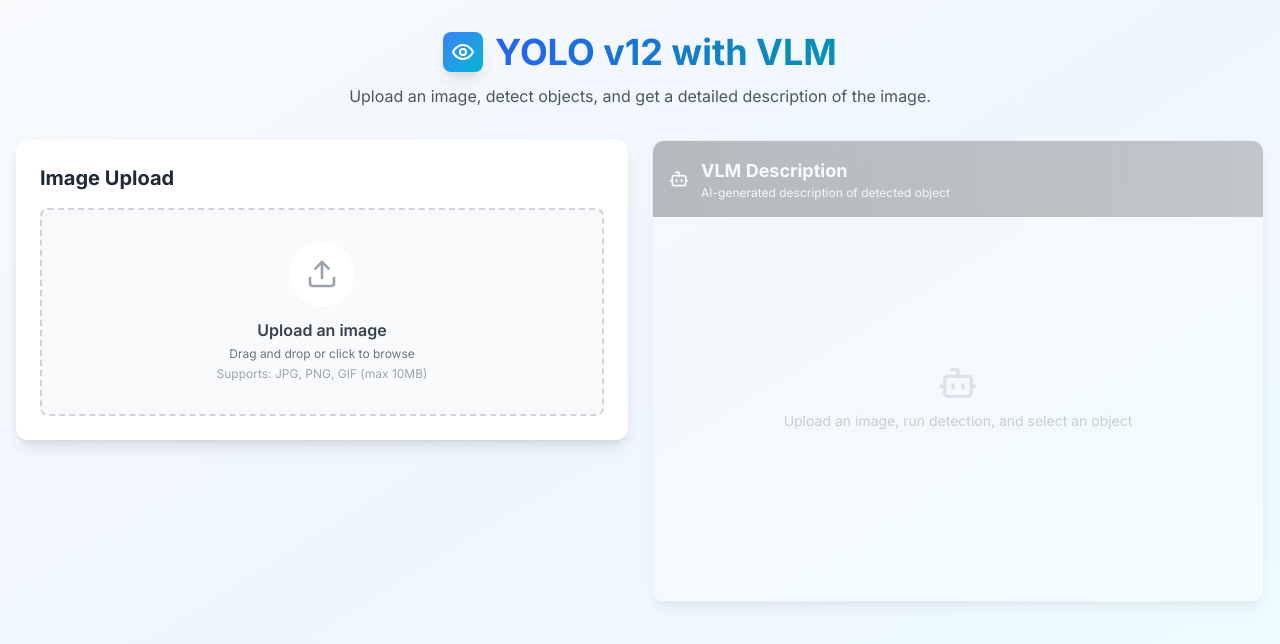
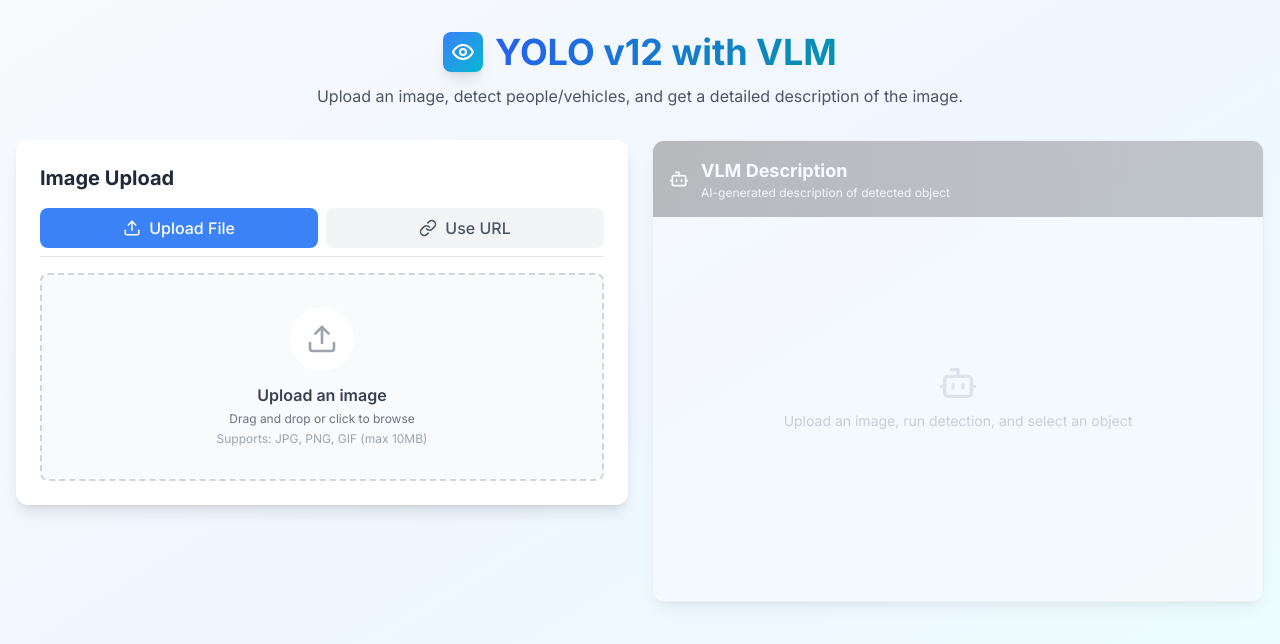
Before and after one commit to HasinMahir77/AaladinAI-VLM, a React (Vite) app in the folder webapp/: page / in a window 1280 px wide. Shown: the top 644 px of the page. Built offline with nearby package versions, Linux system fonts and the light colour scheme.

Commit message:
First Prototype Complete

```diff
--- a/webapp/index.html
+++ b/webapp/index.html
@@ -4,7 +4,7 @@
     <meta charset="UTF-8" />
     <link rel="icon" type="image/svg+xml" href="/vite.svg" />
     <meta name="viewport" content="width=device-width, initial-scale=1.0" />
-    <title>Image Detection VLM Chatbot App</title>
+    <title>Detection + VLM</title>
   </head>
   <body>
     <div id="root"></div>
--- a/webapp/src/App.tsx
+++ b/webapp/src/App.tsx
@@ -120,7 +120,7 @@
             </h1>
           </div>
           <p className="text-gray-600">
-            Upload an image, detect objects, and get a detailed description of the image.
+            Upload an image, detect people/vehicles, and get a detailed description of the image.
           </p>
         </header>
 
@@ -166,7 +166,7 @@
                     ) : (
                       <span className="flex items-center gap-2">
                         <Eye size={20} />
-                        Detect Objects
+                        Detect
                       </span>
                     )}
                   </button>
--- a/webapp/src/components/DetectionResults.tsx
+++ b/webapp/src/components/DetectionResults.tsx
@@ -37,7 +37,7 @@
                 }
               `}
             >
-              <div className="aspect-square bg-gray-100 rounded overflow-hidden mb-1.5">
+              <div className="bg-gray-100 rounded overflow-hidden mb-1.5 flex items-center justify-center min-h-[120px]">
                 <DetectionThumbnail
                   imageUrl={imageUrl}
                   detection={detection}
@@ -74,7 +74,7 @@
     <img
       src={croppedImageSrc}
       alt={detection.class}
-      className="w-full h-full object-cover"
+      className="max-w-full max-h-[200px] object-contain"
     />
   );
 }
--- a/webapp/src/components/ImageUpload.tsx
+++ b/webapp/src/components/ImageUpload.tsx
@@ -1,5 +1,5 @@
 import { useState, useRef } from 'react';
-import { Upload, X } from 'lucide-react';
+import { Upload, X, Link } from 'lucide-react';
 
 interface ImageUploadProps {
   onImageSelected: (file: File, imageUrl: string) => void;
@@ -9,6 +9,9 @@
 
 export default function ImageUpload({ onImageSelected, currentImage, onRemoveImage }: ImageUploadProps) {
   const [isDragging, setIsDragging] = useState(false);
+  const [useUrl, setUseUrl] = useState(false);
+  const [urlInput, setUrlInput] = useState('');
+  const [isLoadingUrl, setIsLoadingUrl] = useState(false);
   const fileInputRef = useRef<HTMLInputElement>(null);
 
   const handleDragOver = (e: React.DragEvent) => {
@@ -57,6 +60,32 @@
     fileInputRef.current?.click();
   };
 
+  const handleUrlSubmit = async () => {
+    if (!urlInput.trim()) return;
+
+    setIsLoadingUrl(true);
+    try {
+      const response = await fetch(urlInput);
+      if (!response.ok) throw new Error('Failed to fetch image');
+
+      const blob = await response.blob();
+      if (!blob.type.startsWith('image/')) {
+        alert('URL does not point to a valid image');
+        return;
+      }
+
+      const file = new File([blob], 'url-image.jpg', { type: blob.type });
+      const imageUrl = URL.createObjectURL(file);
+      onImageSelected(file, imageUrl);
+      setUrlInput('');
+    } catch (error) {
+      alert('Failed to load image from URL. Please check the URL and try again.');
+      console.error(error);
+    } finally {
+      setIsLoadingUrl(false);
+    }
+  };
+
   if (currentImage) {
     return (
       <div className="relative">
@@ -77,6 +106,65 @@
   }
 
   return (
+    <div className="space-y-4">
+      <div className="flex gap-2 border-b border-gray-200 pb-2">
+        <button
+          onClick={() => setUseUrl(false)}
+          className={`flex-1 py-2 px-4 rounded-lg font-medium transition-all ${
+            !useUrl
+              ? 'bg-blue-500 text-white'
+              : 'bg-gray-100 text-gray-600 hover:bg-gray-200'
+          }`}
+        >
+          <div className="flex items-center justify-center gap-2">
+            <Upload size={18} />
+            Upload File
+          </div>
+        </button>
+        <button
+          onClick={() => setUseUrl(true)}
+          className={`flex-1 py-2 px-4 rounded-lg font-medium transition-all ${
+            useUrl
+              ? 'bg-blue-500 text-white'
+              : 'bg-gray-100 text-gray-600 hover:bg-gray-200'
+          }`}
+        >
+          <div className="flex items-center justify-center gap-2">
+            <Link size={18} />
+            Use URL
+          </div>
+        </button>
+      </div>
+
+      {useUrl ? (
+        <div className="space-y-3">
+          <div className="flex gap-2">
+            <input
+              type="text"
+              value={urlInput}
+              onChange={(e) => setUrlInput(e.target.value)}
+              onKeyDown={(e) => e.key === 'Enter' && handleUrlSubmit()}
+              placeholder="Enter image URL..."
+              className="flex-1 px-4 py-3 border border-gray-300 rounded-lg focus:outline-none focus:ring-2 focus:ring-blue-500 focus:border-transparent"
+              disabled={isLoadingUrl}
+            />
+            <button
+              onClick={handleUrlSubmit}
+              disabled={!urlInput.trim() || isLoadingUrl}
+              className="px-6 py-3 bg-blue-500 text-white font-semibold rounded-lg hover:bg-blue-600 disabled:bg-gray-300 disabled:cursor-not-allowed transition-all"
+            >
+              {isLoadingUrl ? (
+                <div className="w-5 h-5 border-3 border-white border-t-transparent rounded-full animate-spin" />
+              ) : (
+                'Load'
+              )}
+            </button>
+          </div>
+          <p className="text-xs text-gray-500 text-center">
+            Enter a direct link to an image (e.g., https://example.com/image.jpg)
+          </p>
+        </div>
+      ) : (
         <div
           onDragOver={handleDragOver}
           onDragLeave={handleDragLeave}
@@ -123,5 +211,7 @@
             </div>
           </div>
         </div>
+      )}
+    </div>
   );
 }
```
Also changed, not shown: 2 other files (tests, documents, lock files or other folders). Lines whose indentation alone changed are shown as unchanged.
